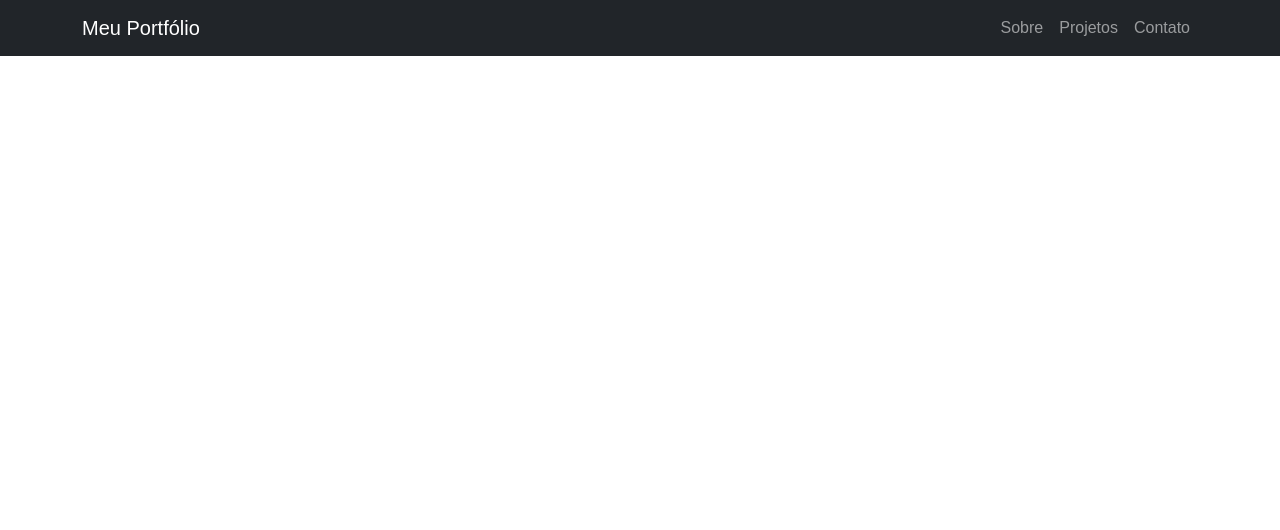
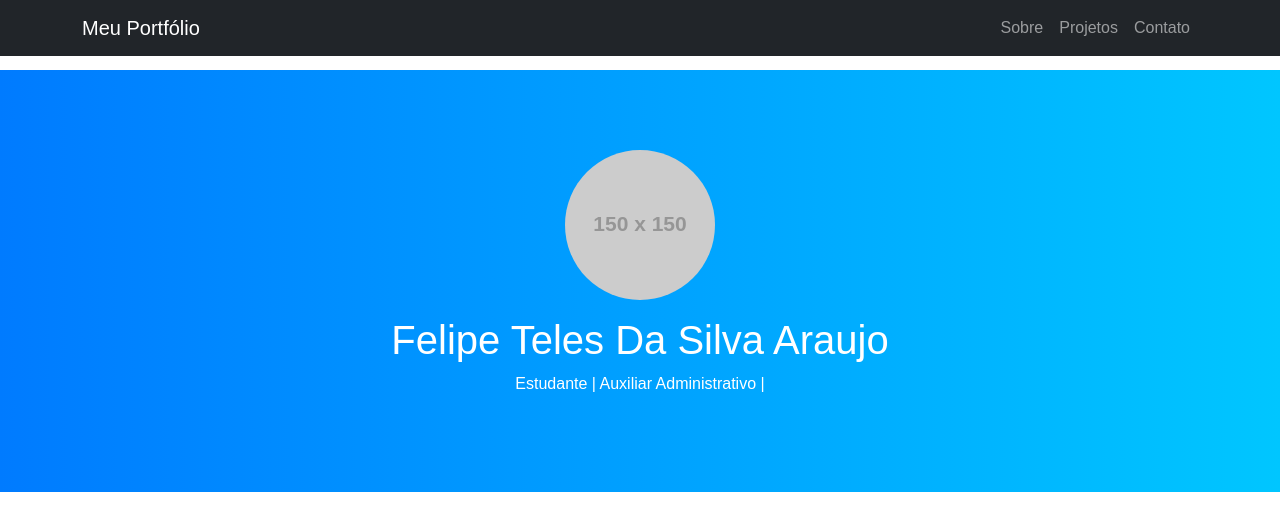
Before and after one commit to Teles2024/Portifolio, a plain HTML site: page index.html in a window 1280 px wide. Drawn offline with nearby package versions, Linux system fonts and the light colour scheme; placeholder pictures from the web are drawn by us.

Commit message:
Update index.html

```diff
--- a/index.html
+++ b/index.html
@@ -10,6 +10,13 @@
 </head>
     <body>
         <!-- Navegação -->
+        <header class="hero text-center">
+            <div class="container">
+                <img src="https://via.placeholder.com/150" alt="Minha Foto">
+                <h1 class="mt-3">Felipe Teles Da Silva Araujo</h1>
+                <p>Estudante | Auxiliar Administrativo | </p>
+            </div>
+        </header>
 <nav class="navbar navbar-expand-lg navbar-dark bg-dark fixed-top">
     <div class="container">
         <a class="navbar-brand" href="#">Meu Portfólio</a>
```
